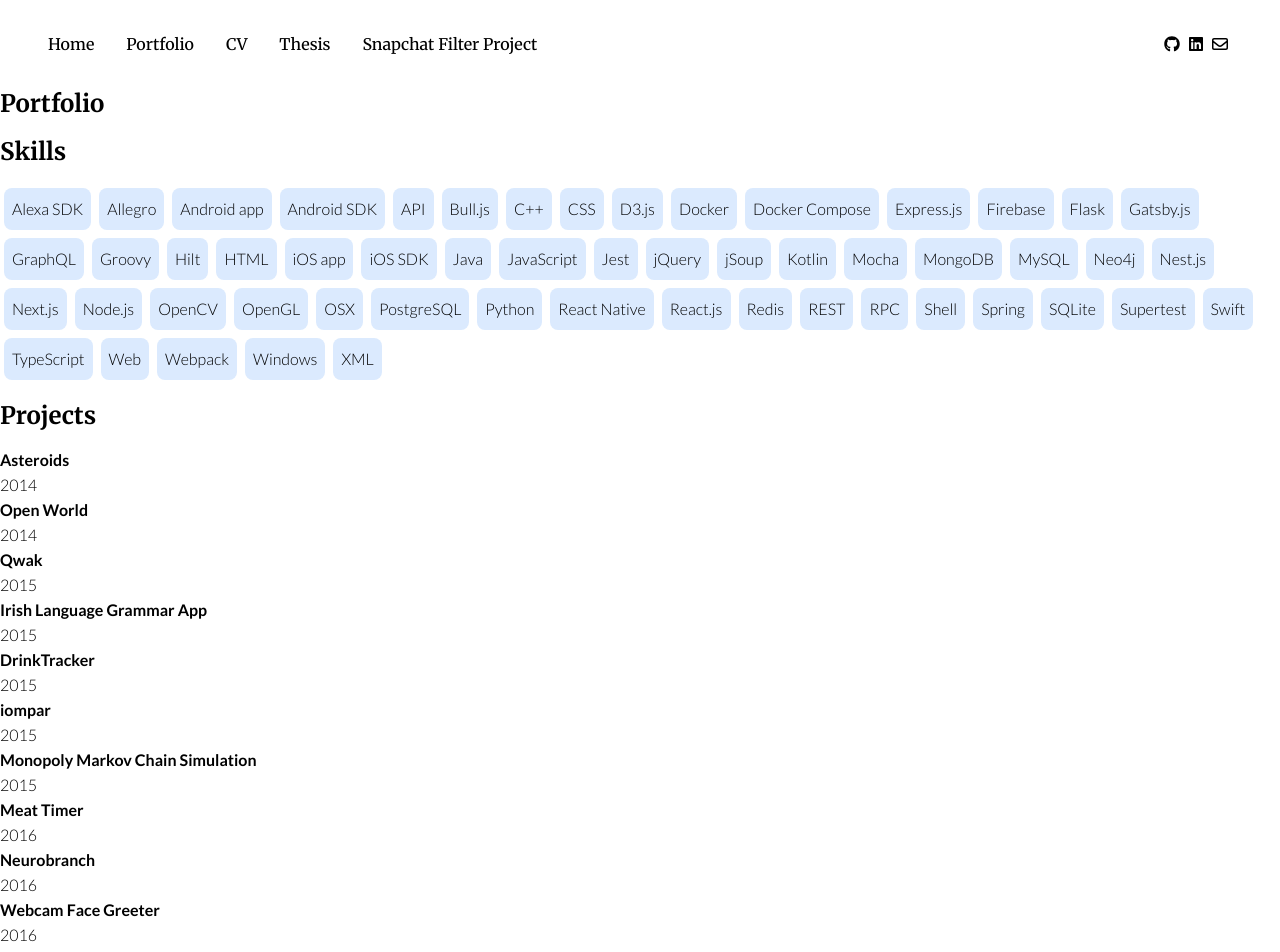
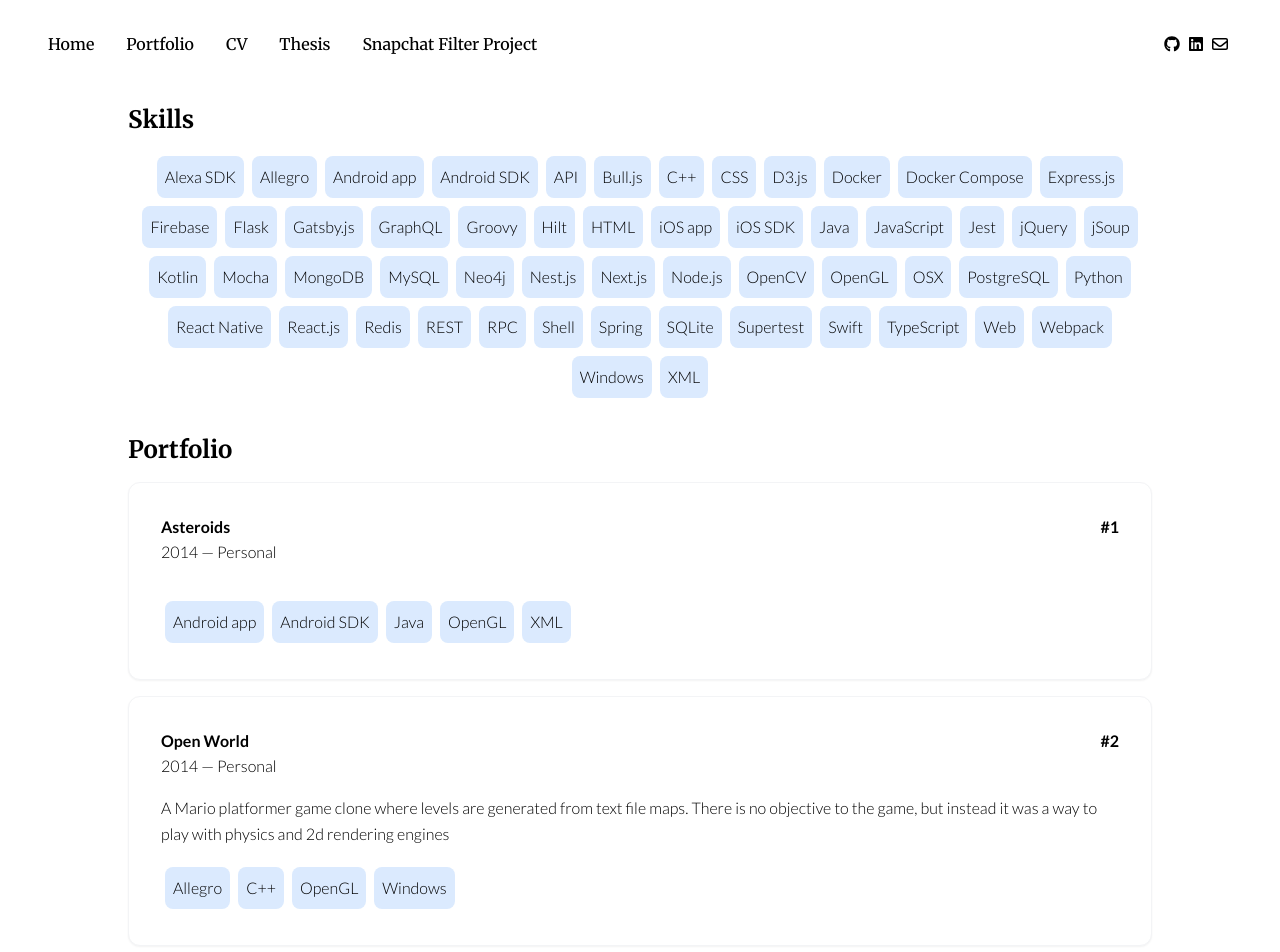
Before and after one commit to oflynned/personal-website, a Next.js app: page /portfolio in a window 1280 px wide. Shown: the top 952 px of the page. Built offline with nearby package versions, Linux system fonts and the light colour scheme.

Commit message:
chore: remove chip holder

```diff
--- a/src/pages/portfolio.tsx
+++ b/src/pages/portfolio.tsx
@@ -1,7 +1,7 @@
 import { NextPage } from 'next';
 import { projects } from '../data/projects';
 import { Project, Technology } from '../data/projects/showcase';
-import { ChipHolder } from '../design-system/atoms/chip-holder.atom';
+import { Card } from '../design-system/atoms/card.atom';
 import { Chip } from '../design-system/atoms/chip.atom';
 import { Heading } from '../design-system/atoms/heading.atom';
 import { Paragraph } from '../design-system/atoms/paragraph.atom';
@@ -10,15 +10,14 @@ import { Navbar } from '../design-system/molecules/nav-bar.molecule';
 
 const Portfolio: NextPage = () => {
   return (
-    <div>
+    <div className={'flex justify-center flex-col items-center mb-8'}>
       <Navbar />
 
-      <Heading>Portfolio</Heading>
-
+      <div className={'max-w-screen-lg'}>
         <div className={'mt-4'}>
           <Heading>Skills</Heading>
           <div className={'mt-4'}>
-          <ChipHolder>
+            <div className={'flex flex-row flex-wrap justify-center'}>
               {projects
                 .reduce((acc: Technology[], project: Project) => {
                   const technologies = [...acc, ...project.technologies];
@@ -33,21 +32,51 @@ const Portfolio: NextPage = () => {
                     </div>
                   );
                 })}
-          </ChipHolder>
+            </div>
           </div>
         </div>
 
+        <div className={'mt-8'}>
+          <Heading>Portfolio</Heading>
           <div className={'mt-4'}>
-        <Heading>Projects</Heading>
+            <ol className={'space-y-4'}>
+              {projects.map((project, index) => (
+                <li key={project.name}>
+                  <Card>
+                    <div className={'flex flex-col m-8'}>
+                      <div className={'flex justify-between'}>
+                        <Title>{project.name}</Title>
+                        <Title>#{index + 1}</Title>
+                      </div>
+                      <div>
+                        <Paragraph>
+                          {project.year} &mdash; {project.type}
+                        </Paragraph>
+                      </div>
                       <div className={'mt-4'}>
-          <ol>
-            {projects.map((project) => (
-              <li key={project.name}>
-                <Title>{project.name}</Title>
-                <Paragraph>{project.year}</Paragraph>
+                        {project.description.map((item, index) => (
+                          <div key={index}>
+                            <Paragraph>{item}</Paragraph>
+                          </div>
+                        ))}
+                      </div>
+                      <ul className={'flex flex-row flex-wrap mt-4'}>
+                        {project.technologies
+                          .sort((a, b) =>
+                            a.toLowerCase() > b.toLowerCase() ? 1 : -1,
+                          )
+                          .map((technology) => (
+                            <li key={technology} className={'m-1'}>
+                              <Chip>{technology}</Chip>
+                            </li>
+                          ))}
+                      </ul>
+                    </div>
+                  </Card>
                 </li>
               ))}
             </ol>
+          </div>
         </div>
       </div>
     </div>
```
Lines whose indentation alone changed are shown as unchanged.
